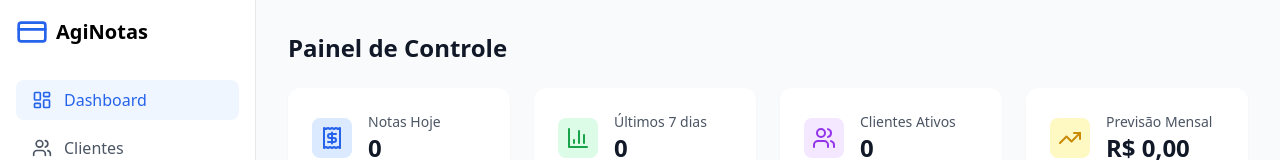
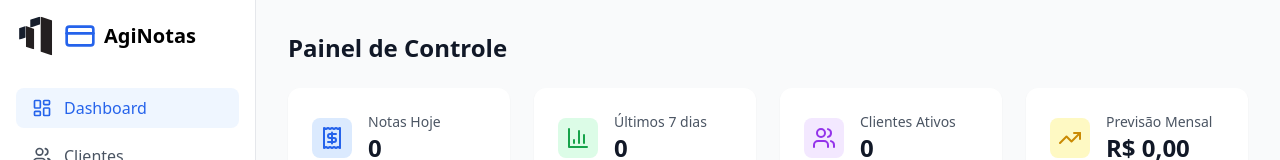
Before and after one commit to servidordelvind/aginotas-frontend, a React (Vite) app: page /dashboard in a window 1280 px wide. Shown: the top 160 px of the page. Built offline with nearby package versions, Linux system fonts and the light colour scheme; no server answers.

Commit message:
alteração logo painel

```diff
--- a/src/components/Layout.tsx
+++ b/src/components/Layout.tsx
@@ -1,6 +1,6 @@
 import React, { useEffect, useState } from 'react';
 import { Link, Outlet, useLocation, useNavigate } from 'react-router-dom';
-import nomelogodelvind from '../public/nomelogodelvind.png';
+import nomelogodelvind from '../public/aginotaslogoescura.svg';
 import {
   LayoutDashboard,
   Users,
@@ -89,14 +89,14 @@ export function Layout() {
           </button>
         )}
         <div className="flex items-center gap-2 mb-8">
-           {/* <div className="flex items-center">
+        <div className="flex items-center">
 
           <img
             src={nomelogodelvind}
             alt="Nome Logo Delvind"
-            className="h-32 w-32 object-contain"
+            className="h-10 w-10 object-contain"
           />
-        </div> */}
+        </div>
           <CreditCard className="w-8 h-8 text-blue-600" />
           <h1 className="text-xl font-bold">AgiNotas</h1>
         </div>
```
